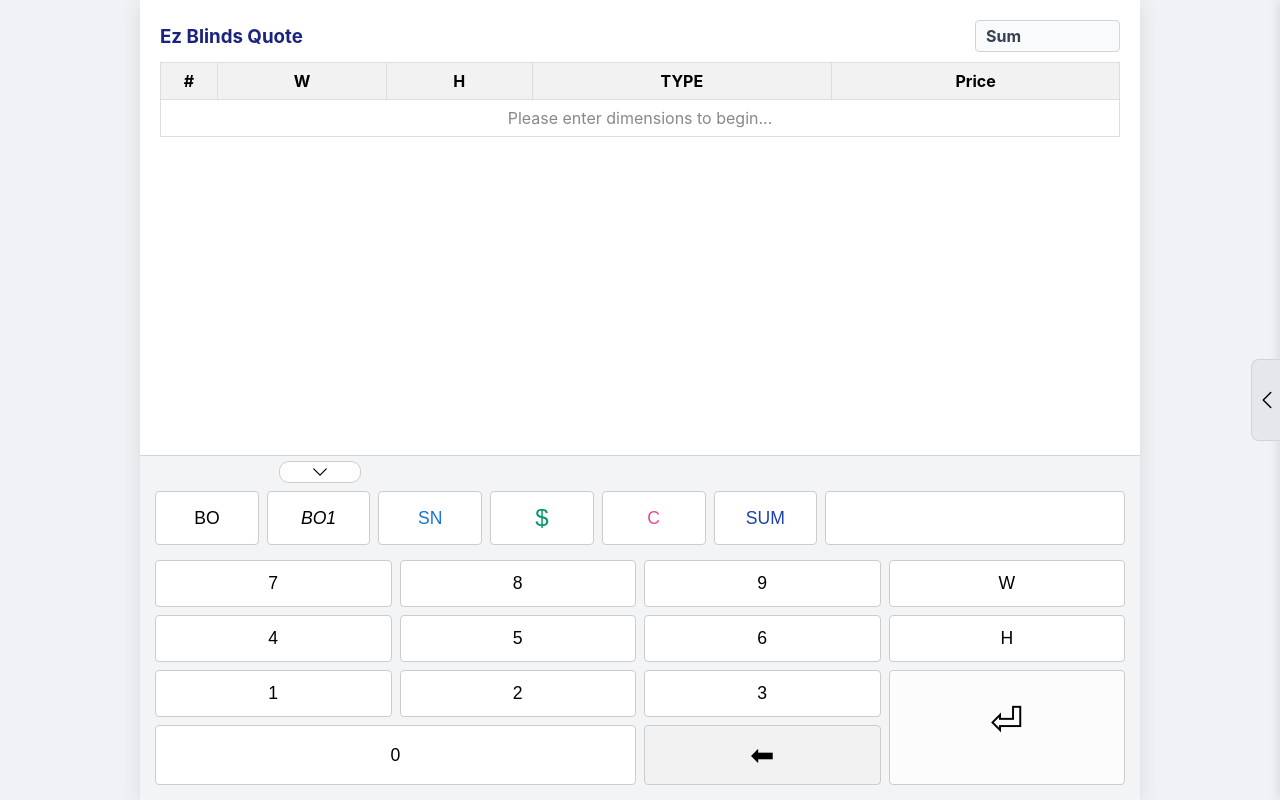
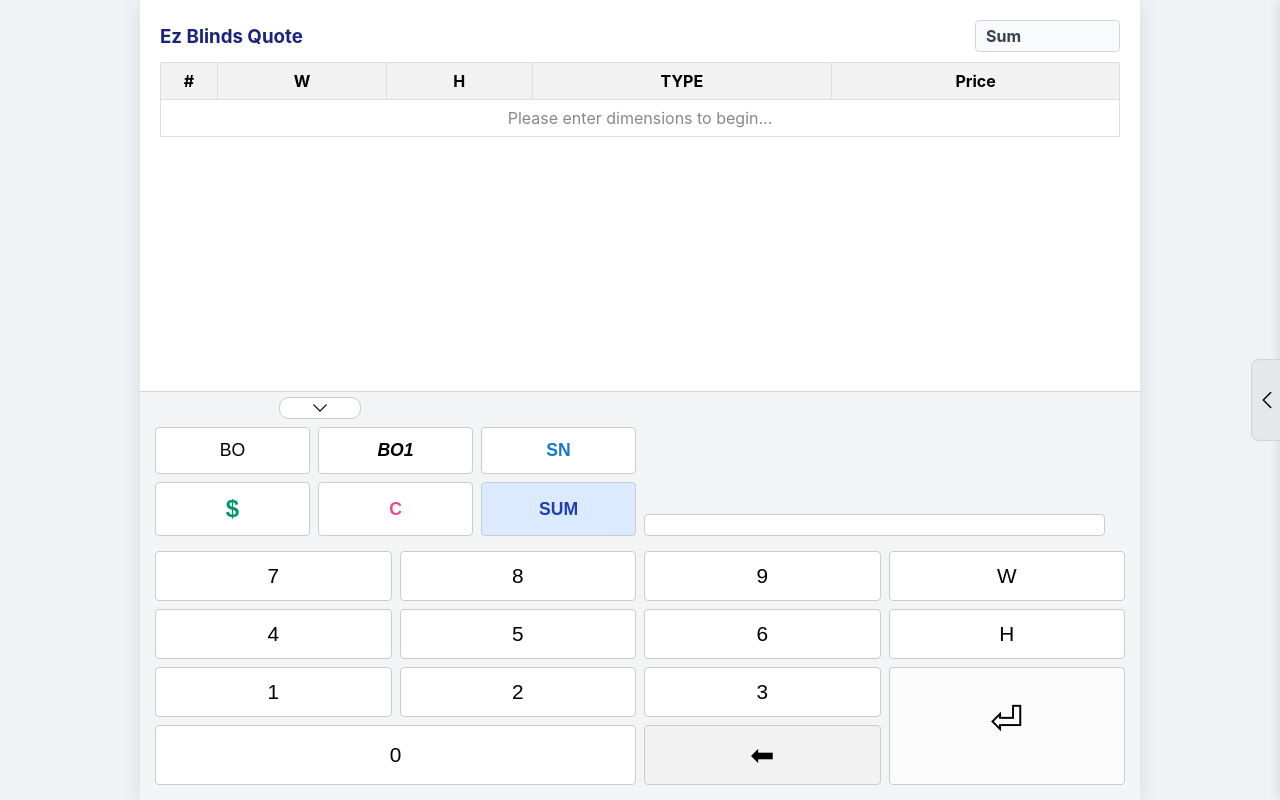
Before and after one commit to tmt371/2025-quo-app-v02, a plain HTML site: page index.html in a window 1280 px wide. Drawn offline with Linux system fonts and the light colour scheme.

Commit message:
Refactor: Redesign numeric keyboard layout with 2x3 grid

```diff
--- a/index.html
+++ b/index.html
@@ -32,8 +32,9 @@
                 <svg class="toggle-arrow arrow-down" xmlns="http://www.w3.org/2000/svg" fill="none" viewBox="0 0 24 24" stroke-width="1.5" stroke="currentColor"><path stroke-linecap="round" stroke-linejoin="round" d="m19.5 8.25-7.5 7.5-7.5-7.5" /></svg>
                 <svg class="toggle-arrow arrow-up" xmlns="http://www.w3.org/2000/svg" fill="none" viewBox="0 0 24 24" stroke-width="1.5" stroke="currentColor"><path stroke-linecap="round" stroke-linejoin="round" d="M4.5 15.75l7.5-7.5 7.5 7.5" /></svg>
             </div>
+
             <div class="input-area-container">
-                <div class="function-keys">
+                <div class="batch-keys-grid">
                     <button id="key-batch-bo">BO</button>
                     <button id="key-batch-bo1" class="key-batch-bo1">BO1</button>
                     <button id="key-batch-sn" class="key-batch-sn">SN</button>
@@ -43,6 +44,7 @@
                 </div>
                 <div class="input-display" id="input-display"></div>
             </div>
+
             <div class="virtual-keyboard" id="numeric-keyboard">
                 <button data-key="7">7</button><button data-key="8">8</button><button data-key="9">9</button><button data-key="W" class="key-function">W</button>
                 <button data-key="4">4</button><button data-key="5">5</button><button data-key="6">6</button><button data-key="H" class="key-function">H</button>
--- a/style.css
+++ b/style.css
@@ -62,8 +62,11 @@ html, body {
     position: relative; transition: all 0.3s ease-in-out;
     box-sizing: border-box;
 }
+
+/* --- [修改] 將 input-area-container 改為 Grid 佈局，以便精確對齊 --- */
 .input-area-container {
-    display: flex;
+    display: grid;
+    grid-template-columns: repeat(4, 1fr); /* 模擬下方鍵盤的 4 欄佈局 */
     gap: 8px;
     margin-bottom: 15px;
     align-items: stretch;
@@ -72,31 +75,41 @@ html, body {
     border: 1px solid #ccc; background-color: #fff;
     padding: 10px; font-size: 1.8em; text-align: right;
     border-radius: 4px; display: flex; align-items: center; justify-content: flex-end;
-    flex-grow: 1;
-    flex-shrink: 1;
-    flex-basis: 120px;
-    min-width: 100px;
+    /* --- [修改] 讓顯示框佔據第 3, 4 欄，並向左偏移 --- */
+    grid-column: 3 / 5;
+    grid-row: 2 / 3;
+    margin-right: 20px;
 }
-.function-keys {
-    flex-grow: 2;
+/* --- [移除] .function-keys 因為佈局已完全改變 --- */
+.function-keys { display: none; }
+
+/* --- [新增] 用於放置 BO, BO1... 等 6 個按鈕的新網格 --- */
+.batch-keys-grid {
+    grid-column: 1 / 3; /* 佔據父層網格的前 2 欄 */
+    grid-row: 1 / 3;    /* 佔據父層網格的前 2 行 */
     display: grid;
-    grid-template-columns: repeat(6, 1fr);
+    grid-template-columns: repeat(3, 1fr); /* 內部再切分為 3 欄 */
     gap: 8px;
 }
+.batch-keys-grid button {
+    padding: 12px 5px; font-size: 1.1em;
+    cursor: pointer; border-radius: 4px; border: 1px solid #ccc; background-color: #fff;
+    display: flex; justify-content: center; align-items: center; font-weight: 500;
+}
+
 .virtual-keyboard {
     display: grid;
     grid-template-columns: repeat(4, 1fr);
     gap: 8px;
 }
-.virtual-keyboard, .function-keys, .input-display { transition: opacity 0.2s, visibility 0.2s; }
-.virtual-keyboard button, .function-keys button {
-    padding: 12px 5px; font-size: 1.1em;
+.virtual-keyboard, .input-display { transition: opacity 0.2s, visibility 0.2s; }
+.virtual-keyboard button {
+    padding: 12px 5px; font-size: 1.3em;
     cursor: pointer; border-radius: 4px; border: 1px solid #ccc; background-color: #fff;
     display: flex; justify-content: center; align-items: center; font-weight: 500;
 }
 .panel-toggle {
     position: absolute; top: 5px;
-    /* --- [修改] 需求二：將呼叫鍵從 30% (偏左) 移到 18% (更左) --- */
     left: 18%;
     transform: translateX(-50%);
     width: 80px; height: 20px;
@@ -128,28 +141,27 @@ html, body {
 .virtual-keyboard .key-del-style {
     background-color: #F2F2F2;
 }
-.key-sum { background-color: #dbeafe; font-weight: bold; color: #1e40af; }
-.key-clear {
+.batch-keys-grid .key-sum { background-color: #dbeafe; font-weight: bold; color: #1e40af; }
+.batch-keys-grid .key-clear {
     color: #ec4899;
     font-weight: bold;
 }
-.key-batch-price {
+.batch-keys-grid .key-batch-price {
     color: #059669;
     font-weight: bold;
     font-size: 1.5em !important;
 }
-.key-batch-bo1 {
+.batch-keys-grid .key-batch-bo1 {
     font-weight: bold;
     font-style: italic;
 }
-.key-batch-sn {
+.batch-keys-grid .key-batch-sn {
     color: var(--medium-blue-color);
     font-weight: bold;
 }
 #function-panel {
     position: relative;
     position: fixed; top: 0; right: 0;
-    /* --- [修改] 需求三：將寬度從 297px 增加到 324px --- */
     width: 324px;
     height: 100%;
     background-color: #e5e7eb;
@@ -162,7 +174,6 @@ html, body {
     box-sizing: border-box;
     display: flex;
     flex-direction: column;
-    /* --- [修改] 需求一：將按鈕網格推向底部 --- */
     justify-content: flex-end;
 }
 #function-panel.is-expanded { transform: translateX(0); }
@@ -188,8 +199,6 @@ html, body {
     display: grid;
     grid-template-columns: repeat(3, 1fr);
     gap: 10px;
-    /* --- [修改] 需求一：移除 margin-top，讓其自然置底 --- */
-    /* margin-top: 50px; */
 }
 .function-grid button {
     width: 100%;
@@ -206,7 +215,6 @@ html, body {
     opacity: 0.5;
     cursor: not-allowed;
 }
-/* 移除舊的 .function-buttons 容器樣式 */
 .function-buttons {
    display: none;
 }
```
